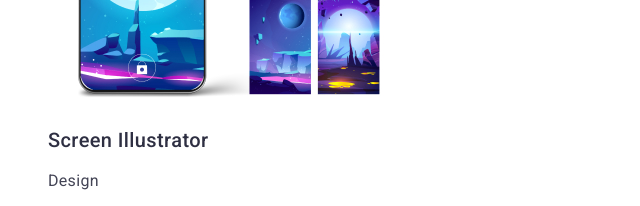
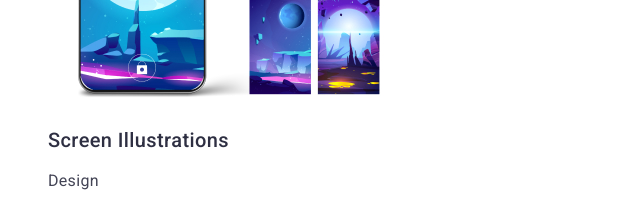
Before and after one commit to IlyRov/goit-markup-hw-02, a plain HTML site: page portfolio.html in a window 1280 px wide. Shown: the part 2160-2366 px from the top of the page, 0-640 px from the left. Drawn offline with Linux system fonts and the light colour scheme.

Commit message:
Update portfolio.html

```diff
--- a/portfolio.html
+++ b/portfolio.html
@@ -83,8 +83,8 @@
           </li>
           <li>
             <a href="" class="link"
-              ><img src="./images/phone.jpg" alt="screen illustrator" />
-              <h2 class="concept">Screen Illustrator</h2>
+              ><img src="./images/phone.jpg" alt="screen illustrations" />
+              <h2 class="concept">Screen Illustrations</h2>
               <p class="concept-p">Design</p></a
             >
           </li>
```
